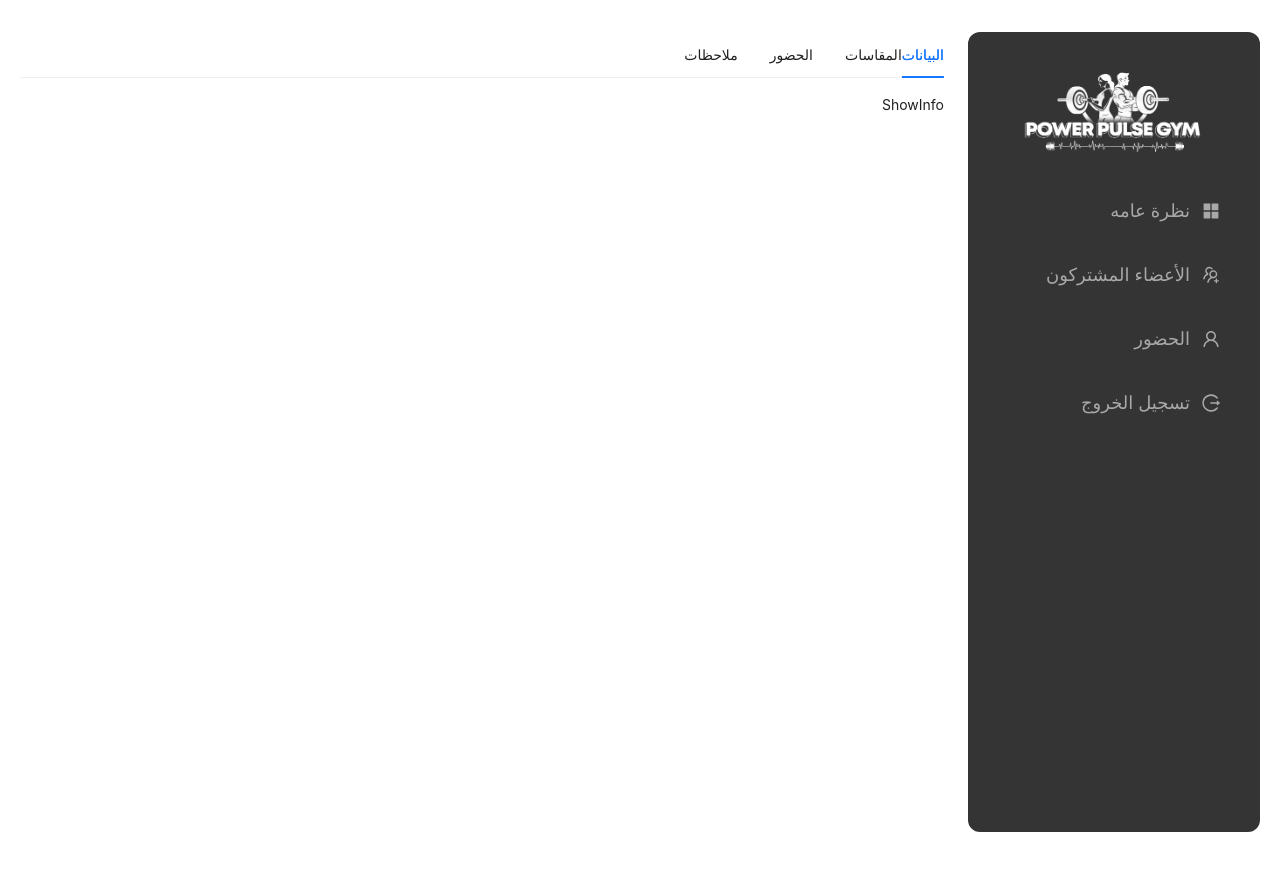
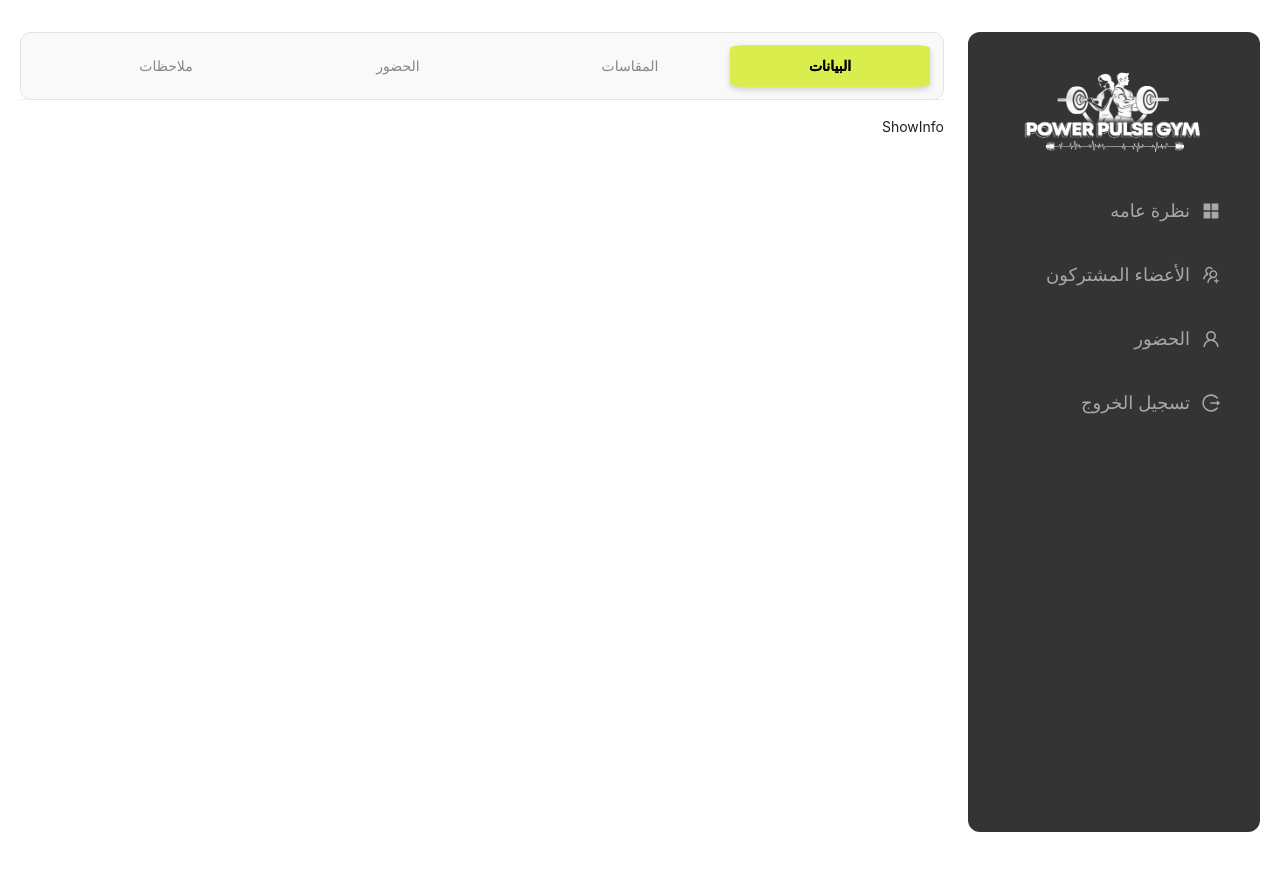
Before and after one commit to Nouran-Ali/Gym, a React (Create React App) app: page /showUser in a window 1280 px wide. Shown: the top 870 px of the page. Built offline with nearby package versions, Linux system fonts and the light colour scheme.

Commit message:
styling show user menu

```diff
--- a/src/App.css
+++ b/src/App.css
@@ -1,4 +1,10 @@
 @import './styles/tailwind.css';
+
+*{
+  margin: 0;
+  padding: 0;
+  box-sizing: border-box;
+}
 
 body {
   margin: 0;
--- a/src/App.js
+++ b/src/App.js
@@ -1,4 +1,5 @@
 import './App.css';
+import './tabs.css';
 import Layout from './Components/Layout';
 import { BrowserRouter as Router, Route, Routes } from 'react-router-dom';
 import Login from './pages/Login';
--- a/src/pages/ShowUser.js
+++ b/src/pages/ShowUser.js
@@ -34,7 +34,11 @@
 const ShowUser = () => {
   return (
     <div>
-      <Tabs defaultActiveKey="1" items={items} onChange={onChange} />
+      <Tabs
+        defaultActiveKey="1"
+        items={items}
+        onChange={onChange}
+      />
     </div>
   );
 };
--- /dev/null
+++ b/src/tabs.css
@@ -0,0 +1,35 @@
+.ant-tabs-nav-list {
+    width: 100%;
+    display: flex;
+    justify-content: center;
+    background: #F9F9F9 0% 0% no-repeat padding-box;
+    border: 1px solid #E3E3E3;
+    border-radius: 11px;
+}
+
+.ant-tabs-nav-list .ant-tabs-tab-btn {
+    color: #878787 !important;
+    padding: 10px 30px;
+    border-radius: 8%;
+    width: 200px;
+    text-align: center;
+}
+
+.ant-tabs-tab-active .ant-tabs-tab-btn {
+    color: #000!important;
+    background-color: #D9ED4D;
+    box-shadow: 0px 3px 6px #00000029;
+    font-weight: 600;
+}
+
+.ant-tabs-tab-active .ant-tabs-tab-btn::after {
+    content: "";
+    width: 0 !important;
+    height: 0 !important;
+    color: #000;
+    border: 0;
+}
+
+.ant-tabs-ink-bar {
+    background: none !important;
+}
```
